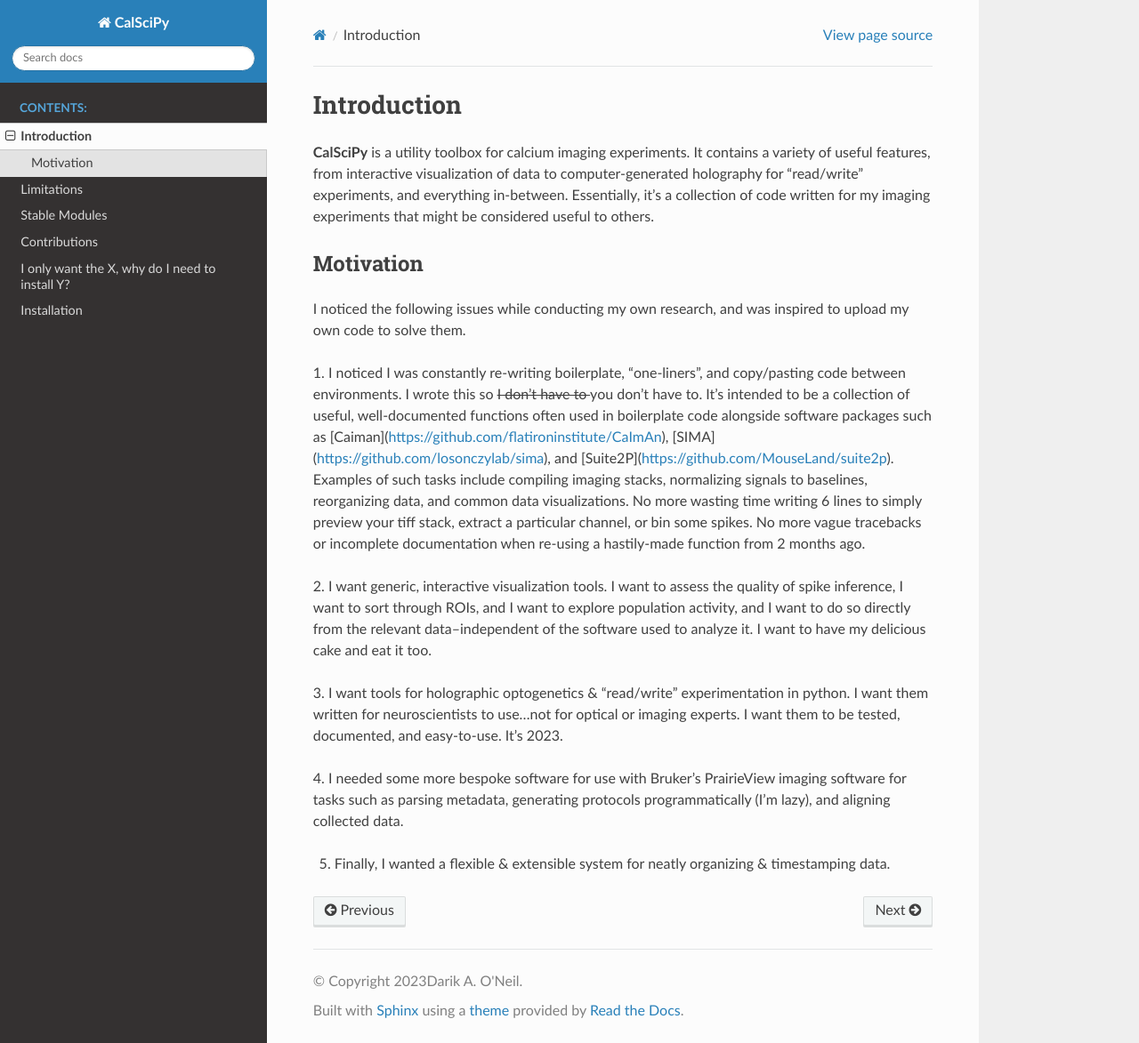
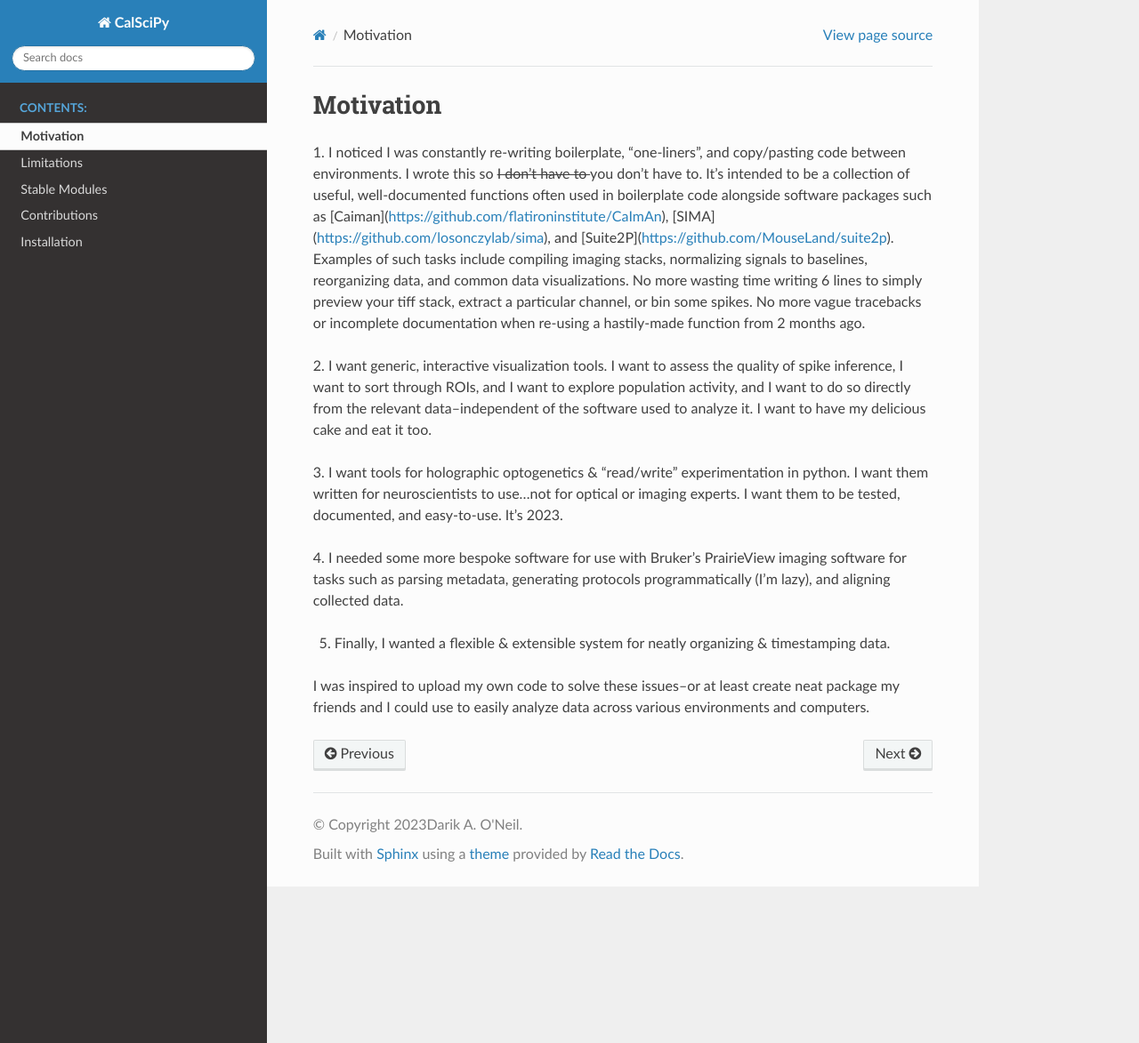
Before and after one commit to darikoneil/CalSciPy, a Sphinx documentation site: the page built from docs/source/Introduction.rst, in a window 1280 px wide and 1173 px high. Shown: the whole window at 89% size. Built offline with Sphinx 7.4.7 and the Read the Docs theme 2.0.0, drawn with Linux system fonts in a browser that asks for light colours; pages that are not in the unit, such as notebooks, are missing from menus.

```diff
--- a/docs/source/Introduction.rst
+++ b/docs/source/Introduction.rst
@@ -7,16 +7,8 @@
 
    </strike>
 
-Introduction
-============
-**CalSciPy** is a utility toolbox for calcium imaging experiments. It contains a variety of useful features, from
-interactive visualization of data to computer-generated holography for "read/write" experiments, and
-everything in-between. Essentially, it's a collection of code written for my imaging experiments that might be
-considered useful to others.
-
 Motivation
 **********
-I noticed the following issues while conducting my own research, and was inspired to upload my own code to solve them.
 
 1. I noticed I was constantly re-writing boilerplate, "one-liners", and copy/pasting code between
 environments. I wrote this so |ss| I don't have to |se| you don't have to. It's intended to be a collection of useful,
@@ -39,3 +31,6 @@ It's 2023.
 metadata, generating protocols programmatically (I'm lazy), and aligning collected data.
 
 5. Finally, I wanted a flexible & extensible system for neatly organizing & timestamping data.
+
+I was inspired to upload my own code to solve these issues--or at least create neat package my friends and I could use
+to easily analyze data across various environments and computers.
--- a/docs/source/Limitations.rst
+++ b/docs/source/Limitations.rst
@@ -11,7 +11,3 @@ ready-to-use.
 Contributions
 *************
 Save me from myself
-
-I only want the X, why do I need to install Y?
-**********************************************
-Sorry, when things are stable I'll break off 3/4/5 into optional subpackages
```
Also changed, not shown: docs/source/index.rst (+6 -1 lines).
